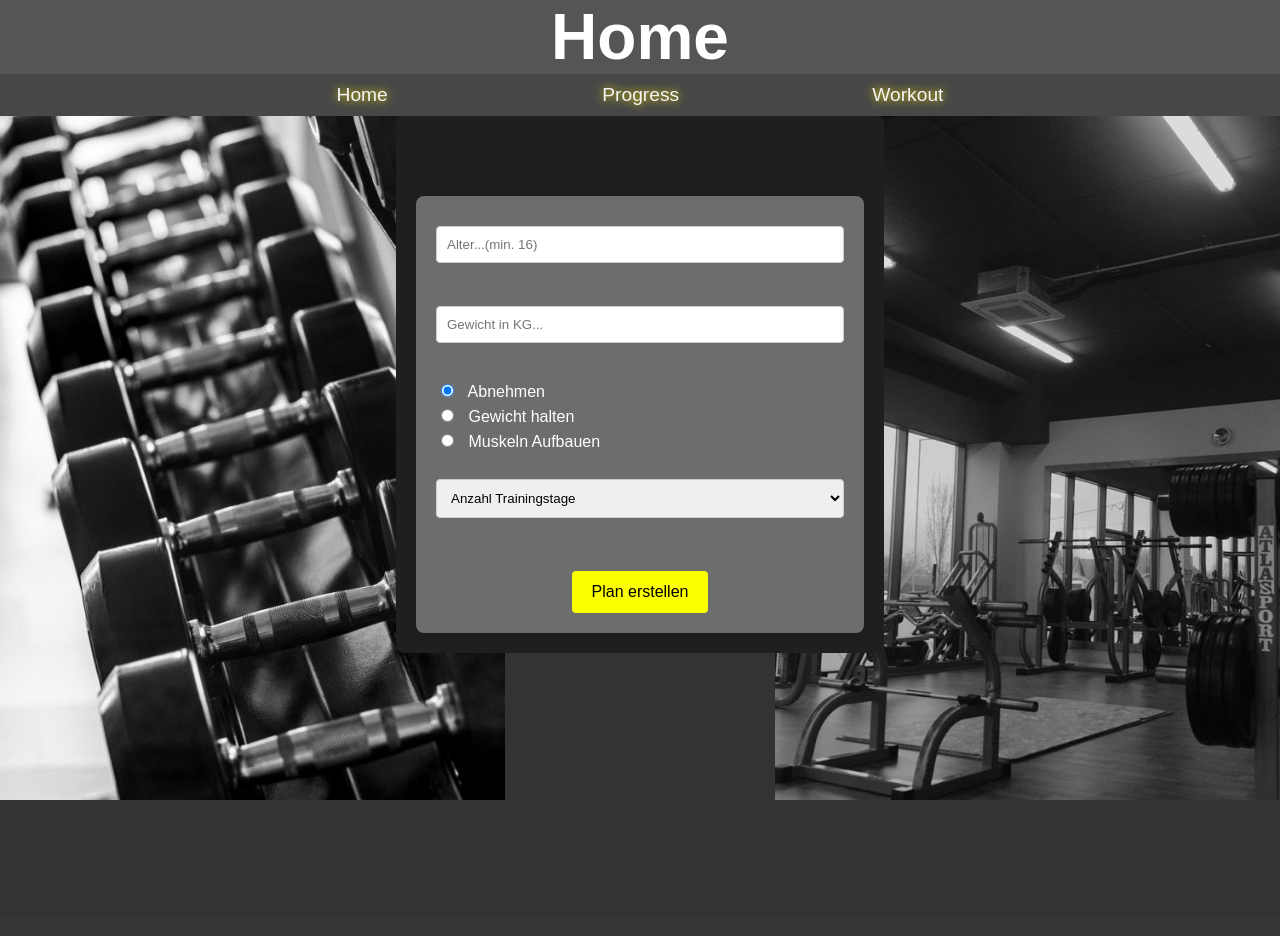
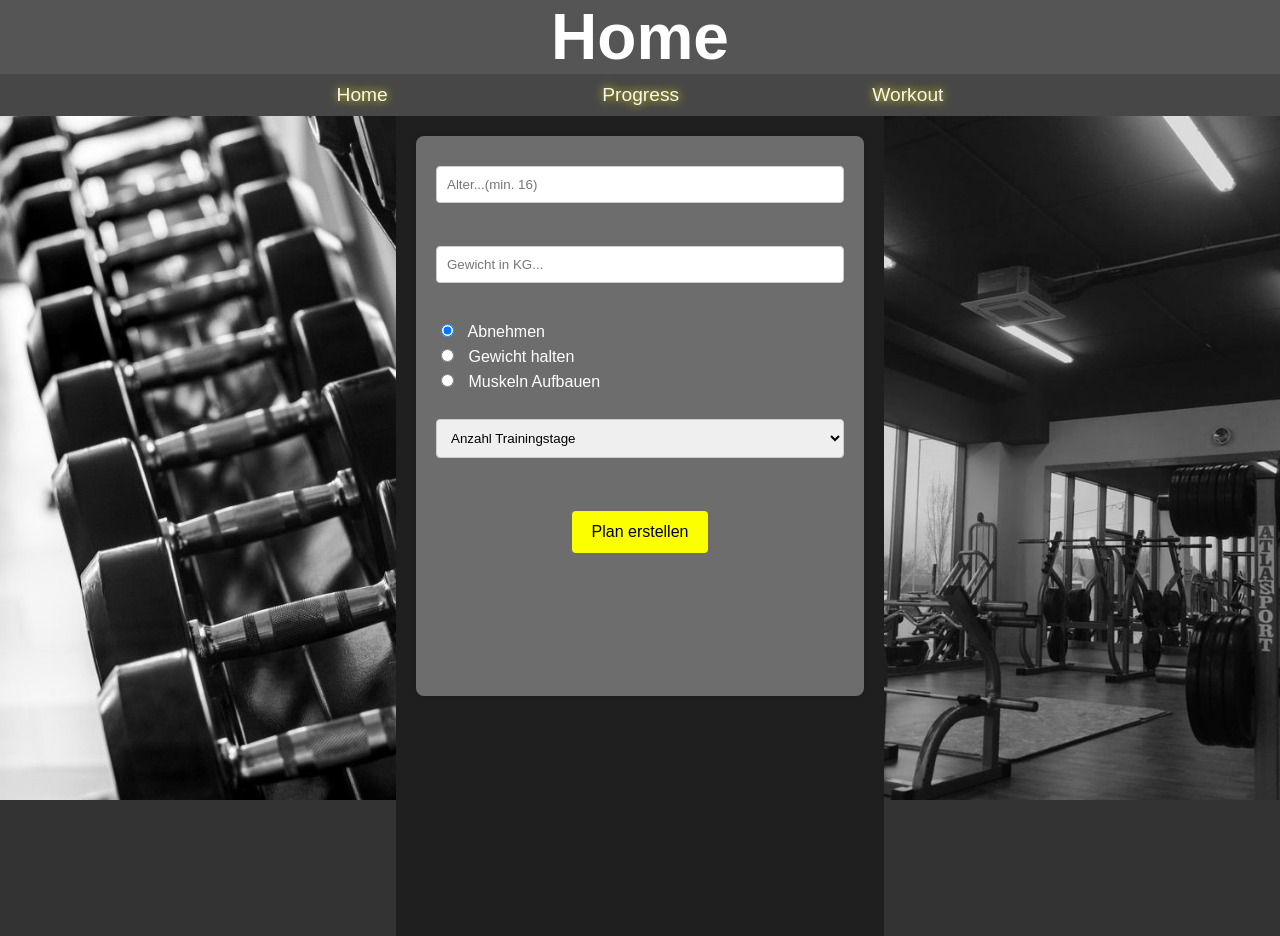
Before and after one commit to strancoox/onlyyou, a PHP site: page /onlyyou/ in a window 1280 px wide. Before the commit the page ends 800 px from the top, so only its background shows below. Run offline with PHP 8.4, Linux system fonts and the light colour scheme.

Commit message:
formular css changed

```diff
--- a/css/styles.css
+++ b/css/styles.css
@@ -70,16 +70,13 @@ nav a:hover {
 
 .data-container {
     display: flex;
-    justify-content: center;
-    align-items: center;
     width: 35%;
-    height: auto;
+    height: 100%;
     margin-top: 0px;
     margin-bottom: 10px;
     padding: 20px;
-    padding-top: 10vh;
+    padding-bottom: 0;
     background-color: rgb(31, 31, 31);
-    border-radius: 8px;
 }
 
 .data-box {
@@ -89,7 +86,7 @@ nav a:hover {
     border-radius: 8px;
     width: 100%;
     max-width: 600px;
-    height: auto;
+    height: 65%;
 }
 
 label {
```
